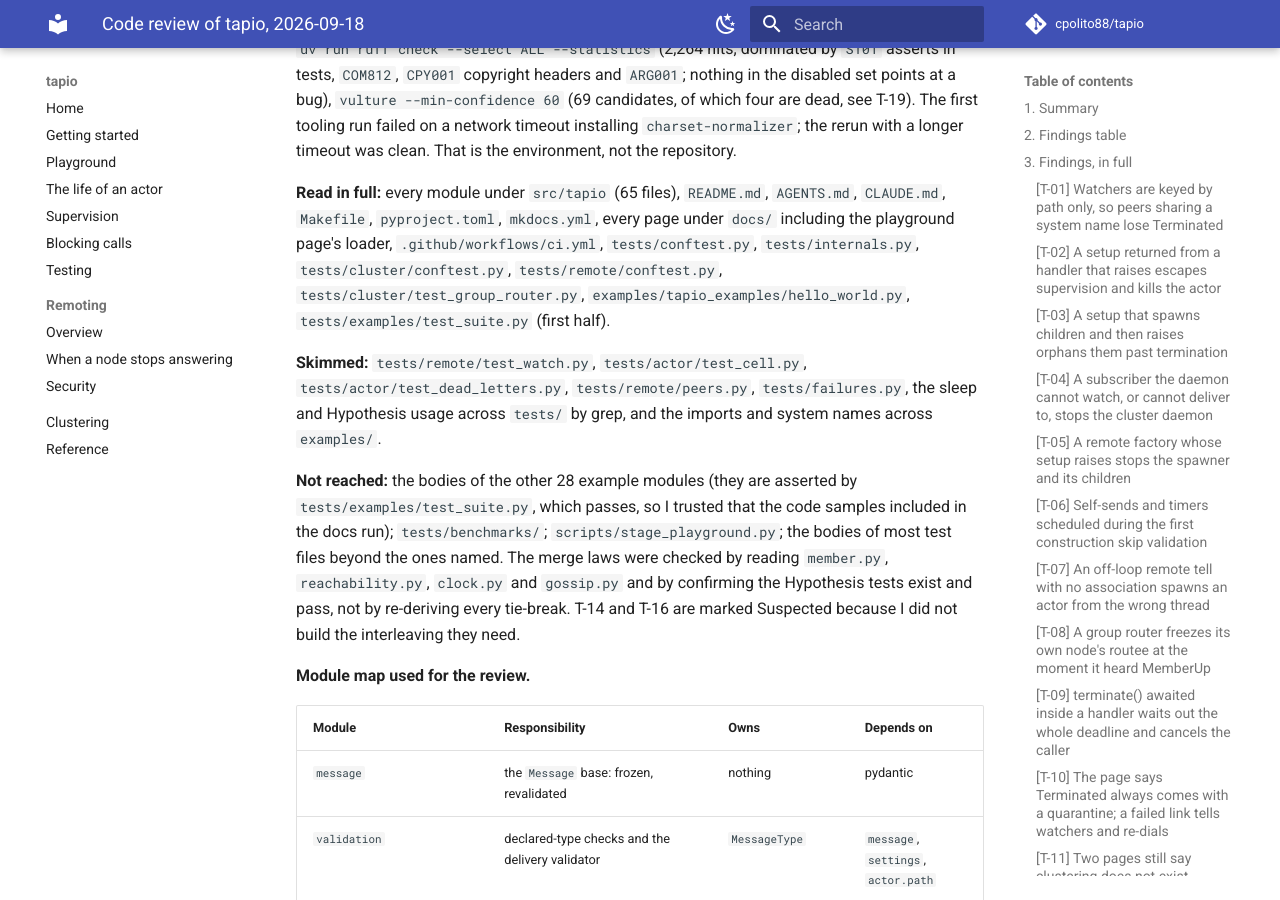
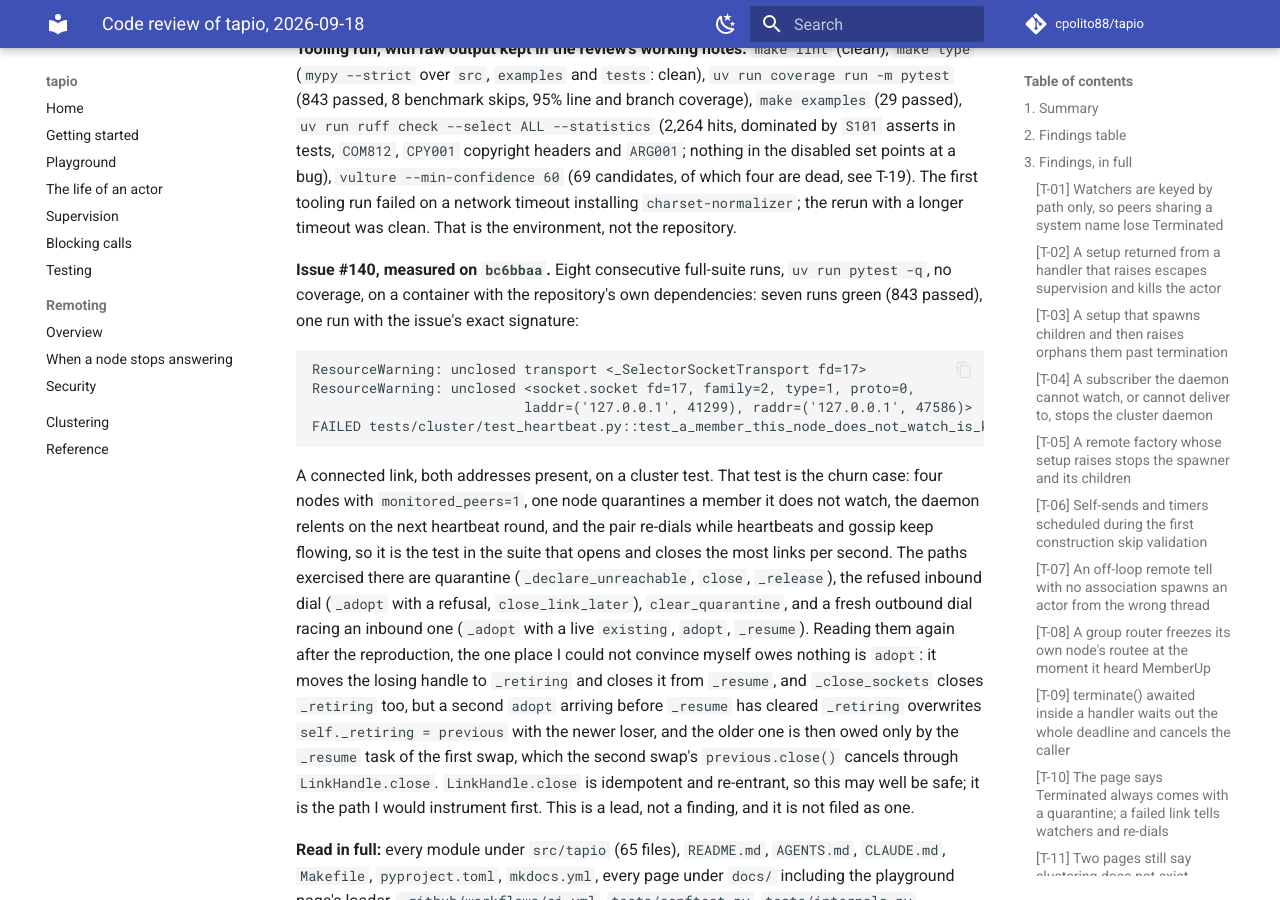
Before and after one commit to cpolito88/tapio, an MkDocs documentation site: the page built from docs/review/tapio-review-2026-09-18.md, in a window 1280 px wide and 900 px high, scrolled down 31590 px. Built offline with MkDocs 1.6.1 and Material for MkDocs 9.7.7, drawn with Linux system fonts in a browser that asks for light colours; comment, search, counter and statistics services are not loaded; some of the changed text lies outside the part shown.

Commit message:
docs: record that the unclosed-socket signature reproduces on bc6bbaa
Eight full-suite runs on the reviewed commit, one with the exact
signature issue #140 describes, on the heartbeat test that churns links
the hardest. So the candidate fix in #139 did not remove it. The
section names the paths that test exercises and the one swap path
worth instrumenting first, as a lead rather than a finding.

Co-Authored-By: Claude Fable 5.1 <noreply@anthropic.com>
Claude-Session: https://claude.ai/code/session_01Td1jcmM2rRXAY9LiVyWKyg

````diff
--- a/docs/review/tapio-review-2026-09-18.md
+++ b/docs/review/tapio-review-2026-09-18.md
@@ -14,7 +14,7 @@ Three things matter most:
 
 Everything above was reproduced with the tests quoted under each finding. No Critical security hole was found; the trust model the security page states is implemented as described.
 
-**The open issue.** Issue #140 (a connected link socket collected with its transport still open, root cause unknown, `bc6bbaa` landed as a candidate fix) was checked against every remoting path read here. Nothing in this review explains it, and nothing here contradicts the theory in its comment that the socket-ownership rewrite removed it. The full suite was run eight times on `bc6bbaa` as part of this review; the result is recorded in section 5. Issue #64 (closed) is the graceful-leave half of design point D-1. Issues #60 and #95 (closed) fixed the two earlier off-loop remote `tell` bugs; T-07 is the third in that line and sits one call earlier in the same path.
+**The open issue.** Issue #140 (a connected link socket collected with its transport still open, root cause unknown, `bc6bbaa` landed as a candidate fix) was checked against every remoting path read here. Nothing in this review explains it. The full suite was run eight times on `bc6bbaa` as part of this review, and the signature appeared once, on run 7, landing on `tests/cluster/test_heartbeat.py::test_a_member_this_node_does_not_watch_is_knocked_on_too`. So the socket-ownership rewrite in #139 did not remove it, contrary to the hope in the issue's comment, and the closing criterion stated there is not met. Details are in section 5. Issue #64 (closed) is the graceful-leave half of design point D-1. Issues #60 and #95 (closed) fixed the two earlier off-loop remote `tell` bugs; T-07 is the third in that line and sits one call earlier in the same path.
 
 ## 2. Findings table
 
@@ -913,6 +913,17 @@ These are not bugs. Each is a documented decision I would argue against, with th
 
 **Tooling run, with raw output kept in the review's working notes:** `make lint` (clean), `make type` (`mypy --strict` over `src`, `examples` and `tests`: clean), `uv run coverage run -m pytest` (843 passed, 8 benchmark skips, 95% line and branch coverage), `make examples` (29 passed), `uv run ruff check --select ALL --statistics` (2,264 hits, dominated by `S101` asserts in tests, `COM812`, `CPY001` copyright headers and `ARG001`; nothing in the disabled set points at a bug), `vulture --min-confidence 60` (69 candidates, of which four are dead, see T-19). The first tooling run failed on a network timeout installing `charset-normalizer`; the rerun with a longer timeout was clean. That is the environment, not the repository.
 
+**Issue #140, measured on `bc6bbaa`.** Eight consecutive full-suite runs, `uv run pytest -q`, no coverage, on a container with the repository's own dependencies: seven runs green (843 passed), one run with the issue's exact signature:
+
+```
+ResourceWarning: unclosed transport <_SelectorSocketTransport fd=17>
+ResourceWarning: unclosed <socket.socket fd=17, family=2, type=1, proto=0,
+                          laddr=('127.0.0.1', 41299), raddr=('127.0.0.1', 47586)>
+FAILED tests/cluster/test_heartbeat.py::test_a_member_this_node_does_not_watch_is_knocked_on_too
+```
+
+A connected link, both addresses present, on a cluster test. That test is the churn case: four nodes with `monitored_peers=1`, one node quarantines a member it does not watch, the daemon relents on the next heartbeat round, and the pair re-dials while heartbeats and gossip keep flowing, so it is the test in the suite that opens and closes the most links per second. The paths exercised there are quarantine (`_declare_unreachable`, `close`, `_release`), the refused inbound dial (`_adopt` with a refusal, `close_link_later`), `clear_quarantine`, and a fresh outbound dial racing an inbound one (`_adopt` with a live `existing`, `adopt`, `_resume`). Reading them again after the reproduction, the one place I could not convince myself owes nothing is `adopt`: it moves the losing handle to `_retiring` and closes it from `_resume`, and `_close_sockets` closes `_retiring` too, but a second `adopt` arriving before `_resume` has cleared `_retiring` overwrites `self._retiring = previous` with the newer loser, and the older one is then owed only by the `_resume` task of the first swap, which the second swap's `previous.close()` cancels through `LinkHandle.close`. `LinkHandle.close` is idempotent and re-entrant, so this may well be safe; it is the path I would instrument first. This is a lead, not a finding, and it is not filed as one.
+
 **Read in full:** every module under `src/tapio` (65 files), `README.md`, `AGENTS.md`, `CLAUDE.md`, `Makefile`, `pyproject.toml`, `mkdocs.yml`, every page under `docs/` including the playground page's loader, `.github/workflows/ci.yml`, `tests/conftest.py`, `tests/internals.py`, `tests/cluster/conftest.py`, `tests/remote/conftest.py`, `tests/cluster/test_group_router.py`, `examples/tapio_examples/hello_world.py`, `tests/examples/test_suite.py` (first half).
 
 **Skimmed:** `tests/remote/test_watch.py`, `tests/actor/test_cell.py`, `tests/actor/test_dead_letters.py`, `tests/remote/peers.py`, `tests/failures.py`, the sleep and Hypothesis usage across `tests/` by grep, and the imports and system names across `examples/`.
````
